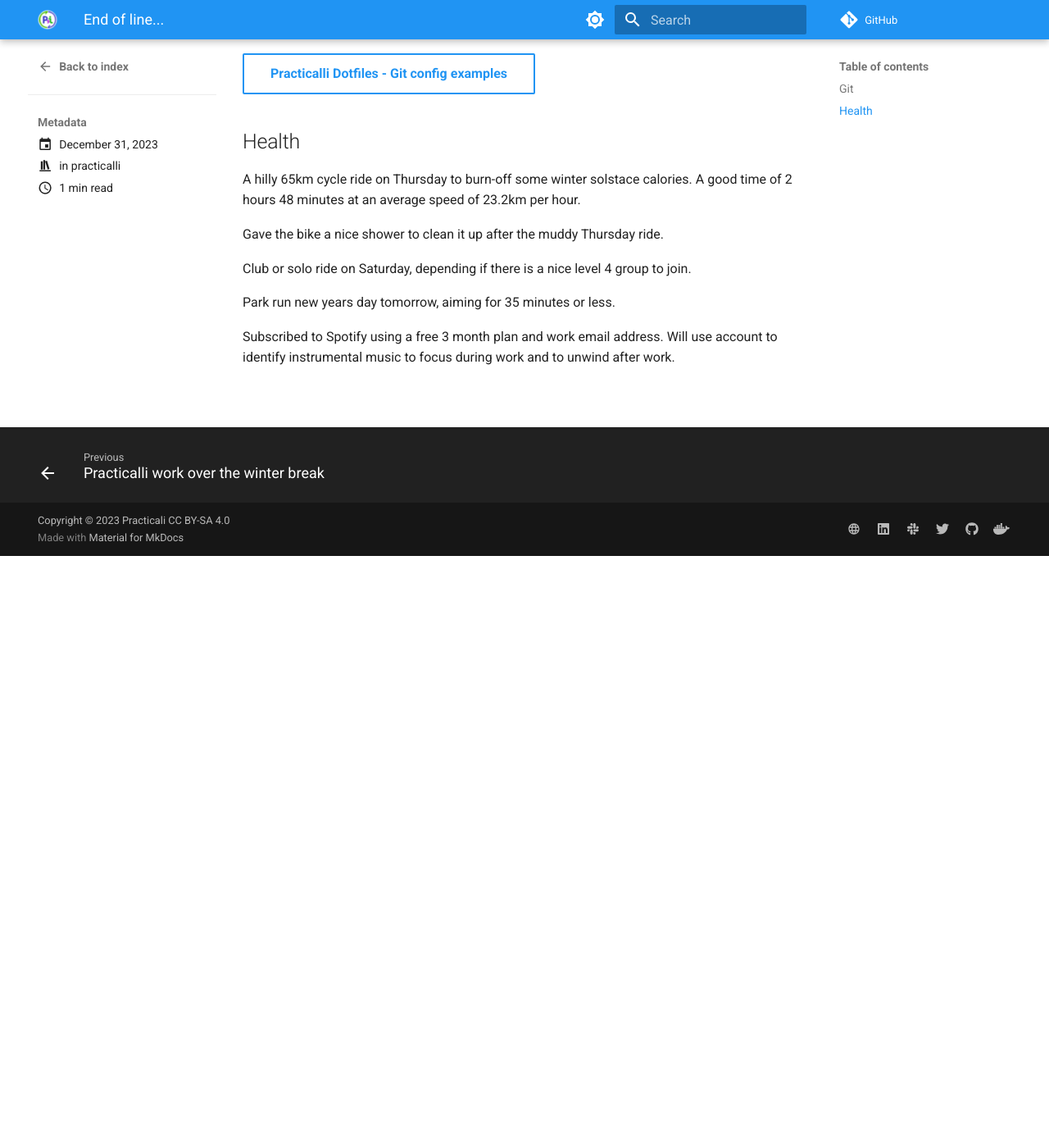
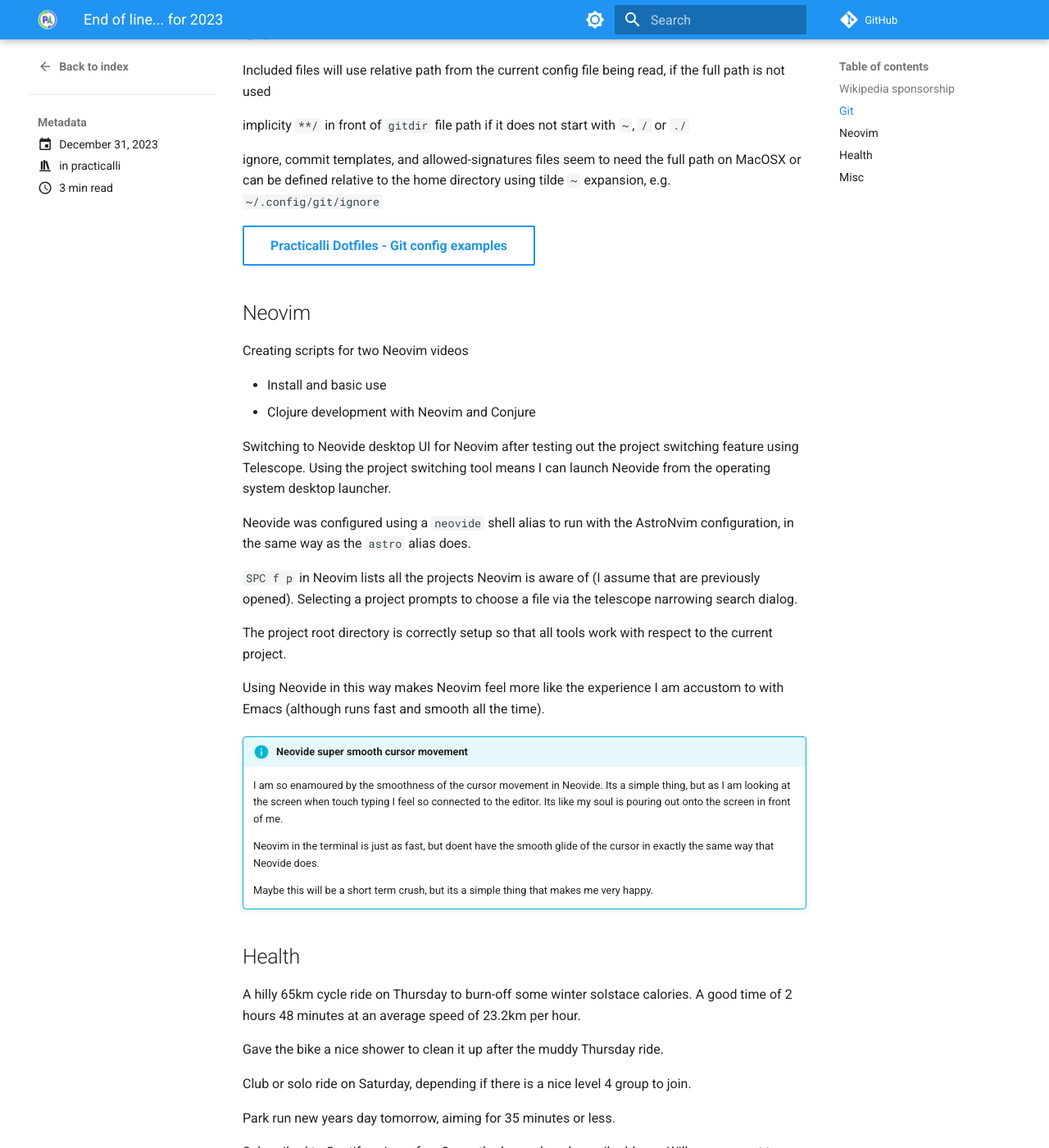
Before and after one commit to practicalli/personal-journal, an MkDocs documentation site: the page built from docs/posts/2023/december-31.md, in a window 1280 px wide and 1400 px high, scrolled down 722 px. Shown: the whole window at 82% size. Built offline with MkDocs 1.6.1 and Material for MkDocs 9.7.7, drawn with Linux system fonts in a browser that asks for light colours; comment, search, counter and statistics services are not loaded; some of the changed text lies outside the part shown.

Commit message:
updates: wikipedia donation and neovide use

```diff
--- a/docs/posts/2023/december-31.md
+++ b/docs/posts/2023/december-31.md
@@ -1,5 +1,5 @@
 ---
-title: End of line...
+title: End of line... for 2023
 date: 2023-12-31
 categories:
   - practicalli
@@ -18,6 +18,13 @@ Anthropocene is declared a new geographic era in the history of the earth, marki
 
 <!-- more -->
 
+## Wikipedia sponsorship
+
+Now I am working again I've started contributing financially to the Wikipedia project.  Previously I have donated one-off payments, although this time its a monthly donation.
+
+I use Wikipedia extensively for work so its only right that I give some financial support when I am able.
+
+
 ## Git
 
 Included files will use relative path from the current config file being read, if the full path is not used
@@ -27,6 +34,31 @@ implicity `**/` in front of `gitdir` file path if it does not start with `~`, `/
 ignore, commit templates, and allowed-signatures files seem to need the full path on MacOSX or can be defined relative to the home directory using tilde `~` expansion, e.g. `~/.config/git/ignore`
 
 [Practicalli Dotfiles - Git config examples](https://github.com/practicalli/dotfiles/git){target=_blank .md-button}
+
+
+## Neovim
+
+Creating scripts for two Neovim videos
+
+- Install and basic use
+- Clojure development with Neovim and Conjure
+
+Switching to Neovide desktop UI for Neovim after testing out the project switching feature using Telescope. Using the project switching tool means I can launch Neovide from the operating system desktop launcher.
+
+Neovide was configured using a `neovide` shell alias to run with the AstroNvim configuration, in the same way as the `astro` alias does.
+
+`SPC f p` in Neovim lists all the projects Neovim is aware of (I assume that are previously opened).  Selecting a project prompts to choose a file via the telescope narrowing search dialog.
+
+The project root directory is correctly setup so that all tools work with respect to the current project.
+
+Using Neovide in this way makes Neovim feel more like the experience I am accustom to with Emacs (although runs fast and smooth all the time).
+
+!!! INFO "Neovide super smooth cursor movement"
+    I am so enamoured by the smoothness of the cursor movement in Neovide.  Its a simple thing, but as I am looking at the screen when touch typing I feel so connected to the editor. Its like my soul is pouring out onto the screen in front of me.
+
+    Neovim in the terminal is just as fast, but doent have the smooth glide of the cursor in exactly the same way that Neovide does.
+
+    Maybe this will be a short term crush, but its a simple thing that makes me very happy.
 
 
 ## Health
@@ -40,3 +72,8 @@ Club or solo ride on Saturday, depending if there is a nice level 4 group to joi
 Park run new years day tomorrow, aiming for 35 minutes or less.
 
 Subscribed to Spotify using a free 3 month plan and work email address.  Will use account to identify instrumental music to focus during work and to unwind after work.
+
+
+## Misc
+
+The title of this post is an homage to the original Tron movie.
```
